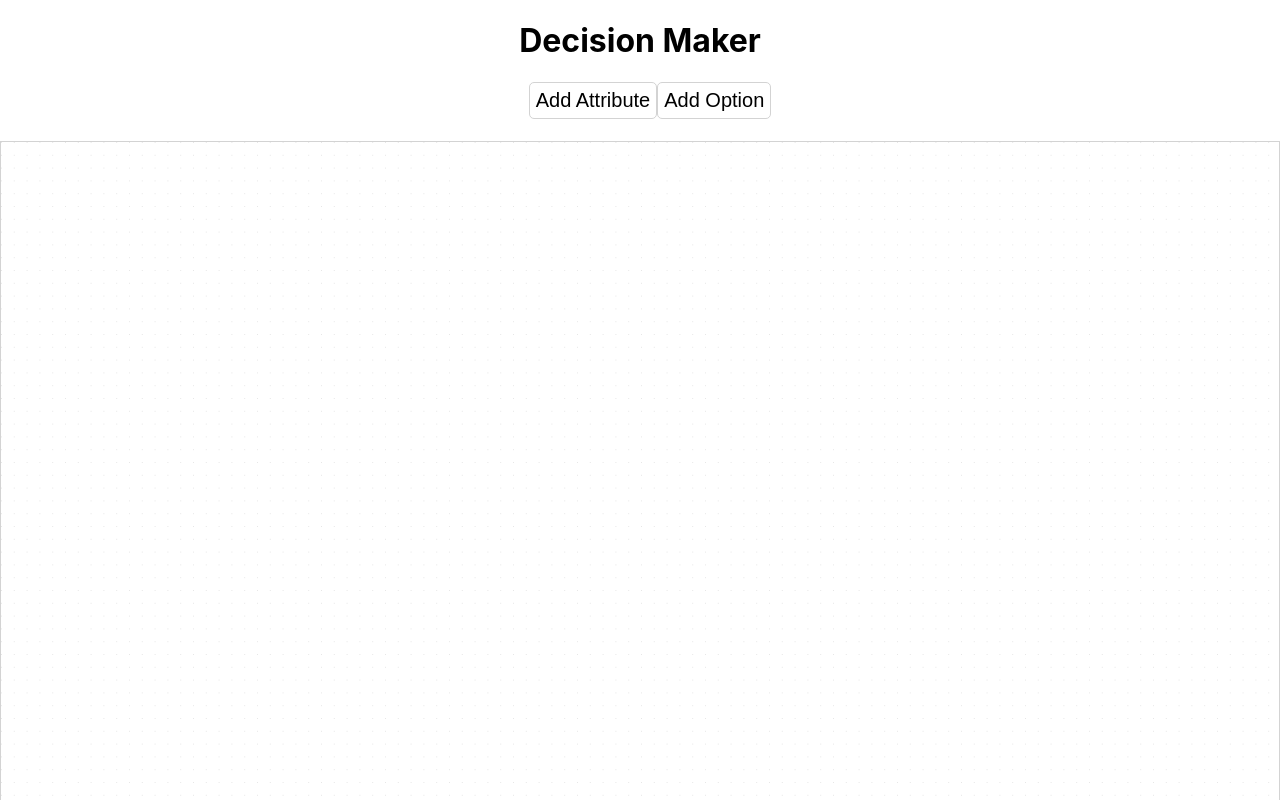
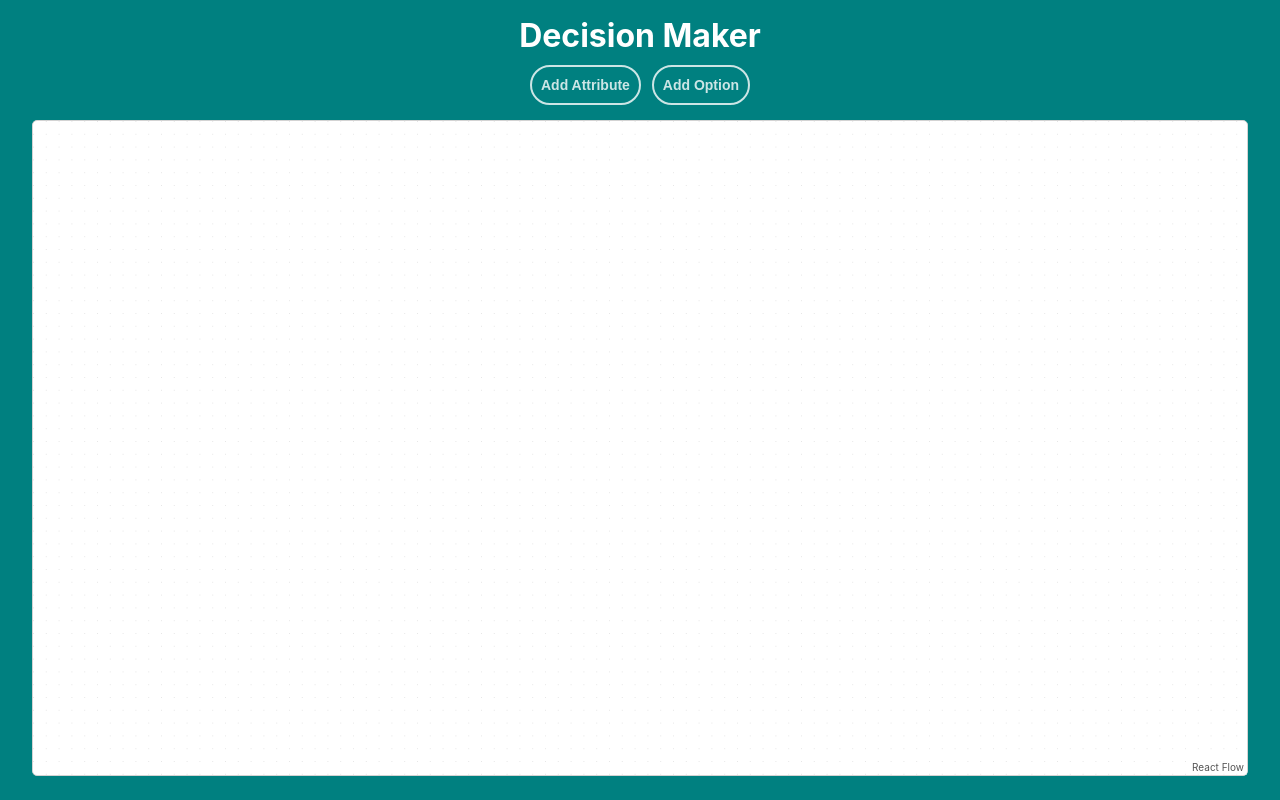
Before and after one commit to chihweidavidliu/sourceful-test, a React (Create React App) app: page / in a window 1280 px wide. Built offline with nearby package versions, Linux system fonts and the light colour scheme.

Commit message:
disable custom connections

```diff
--- a/src/App.tsx
+++ b/src/App.tsx
@@ -8,6 +8,10 @@ const AppWrapper = styled.div`
   height: 100vh;
   overflow: hidden;
   box-sizing: border-box;
+  padding: 0;
+  margin: 0;
+  background: teal;
+
   *,
   *:before,
   *:after {
--- a/src/components/Button.tsx
+++ b/src/components/Button.tsx
@@ -1,18 +1,35 @@
 import styled from "styled-components";
 
 export const Button = styled.button`
-  font-size: 20px;
-  padding: 6px;
+  font-size: 14px;
+  padding: 0px 9px;
   background: white;
   border: 0;
-  border: 1px solid lightgrey;
+  border: 2px solid white;
   cursor: pointer;
-  border-radius: 5px;
+  border-radius: 50px;
+  background: transparent;
+  color: white;
+  opacity: 0.8;
+  font-weight: bold;
+
+  &:hover,
+  &:focus {
+    outline: none;
+    opacity: 1;
+    background: white;
+    color: teal;
+  }
+  &:focus {
+    box-shadow: 0px 2px 6px rgb(6, 22, 22, 0.5);
+  }
 `;
 
 export const ButtonGroup = styled.div`
   display: flex;
-  width: 100%;
-  justify-content: center;
-  margin: 10px;
+  flex-shrink: 0;
+  min-height: 40px;
+  width: 220px;
+  justify-content: space-between;
+  margin: 0 auto;
 `;
--- a/src/components/Editor/getDefaultElements.ts
+++ b/src/components/Editor/getDefaultElements.ts
@@ -28,7 +28,7 @@ export const getDefaultElements = ({
       id: "3",
       type: CustomNode.OPTION,
       data: {
-        label: "Option 1",
+        label: "Option 2",
         handleChange,
         setAttributeScore,
         scores: {
@@ -42,7 +42,7 @@ export const getDefaultElements = ({
       id: "4",
       type: CustomNode.OPTION,
       data: {
-        label: "Option 2",
+        label: "Option 1",
         handleChange,
         setAttributeScore,
         scores: {
--- a/src/components/Editor/index.tsx
+++ b/src/components/Editor/index.tsx
@@ -23,12 +23,30 @@ import { IWeightedAttributeProps } from "../WeightedAttribute";
 import { Button, ButtonGroup } from "../Button";
 
 const EditorWrapper = styled.div`
-  height: 95vh;
+  height: 82vh;
+  width: 95vw;
+  margin: 0 auto;
   border: 1px solid lightgrey;
+  background: white;
+  border-radius: 5px;
+`;
+
+const H1 = styled.h1`
+  margin: 0;
+  padding: 0;
+  font-size: 32px;
+  margin-bottom: 10px;
 `;
 
 const Toolbar = styled.div`
+  padding: 15px;
   height: 15vh;
+  max-height: 15vh;
+  overflow: hidden;
+  color: white;
+  display: flex;
+  flex-direction: column;
+  justify-content: center;
 `;
 
 const nodeTypes = {
@@ -44,19 +62,22 @@ const Editor = () => {
     id: string,
     event: React.ChangeEvent<HTMLInputElement>
   ) => {
-    setElements((els) =>
-      els.map((e) => {
-        if (isEdge(e) || e.id !== id) {
-          return e;
+    setElements((elements) =>
+      elements.map((element) => {
+        if (isEdge(element) || element.id !== id) {
+          return element;
         }
         const { name, value } = event.target;
-        return {
-          ...e,
+
+        const updatedNode: Node = {
+          ...element,
           data: {
-            ...e.data,
+            ...element.data,
             [name]: value,
           },
         };
+
+        return updatedNode;
       })
     );
   };
@@ -65,8 +86,8 @@ const Editor = () => {
     id: string,
     event: React.ChangeEvent<HTMLInputElement>
   ) => {
-    setElements((els) =>
-      els.map((element) => {
+    setElements((elements) =>
+      elements.map((element) => {
         if (isEdge(element) || element.id !== id) {
           return element;
         }
@@ -245,7 +266,7 @@ const Editor = () => {
   return (
     <>
       <Toolbar>
-        <h1>Decision Maker</h1>
+        <H1>Decision Maker</H1>
         <ButtonGroup>
           <Button onClick={addWeightedAttribute}>Add Attribute</Button>
           <Button onClick={addOption}>Add Option</Button>
--- a/src/components/Option/index.tsx
+++ b/src/components/Option/index.tsx
@@ -64,6 +64,7 @@ const Option = ({ id, data, selected }: IOptionProps) => {
         position={Position.Top}
         id="a"
         style={{ top: -5, background: "#555" }}
+        isConnectable={false}
       />
       <TextInput
         className="nodrag"
@@ -113,6 +114,7 @@ const Option = ({ id, data, selected }: IOptionProps) => {
         position={Position.Bottom}
         id="b"
         style={{ bottom: -5, background: "#555" }}
+        isConnectable={false}
       />
     </OptionWrapper>
   );
--- a/src/components/Result/index.tsx
+++ b/src/components/Result/index.tsx
@@ -113,6 +113,7 @@ const Result = ({ selected }: IResultProps) => {
         position={Position.Top}
         id="a"
         style={{ top: -5, background: "#555" }}
+        isConnectable={false}
       />
       {renderResult()}
     </ResultWrapper>
--- a/src/components/WeightedAttribute/index.tsx
+++ b/src/components/WeightedAttribute/index.tsx
@@ -50,6 +50,7 @@ const WeightedAttribute = ({ id, data, selected }: IWeightedAttributeProps) => {
         position={Position.Bottom}
         id="a"
         style={{ bottom: -5, background: "#555" }}
+        isConnectable={false}
       />
     </WeightedAttributeWrapper>
   );
```
